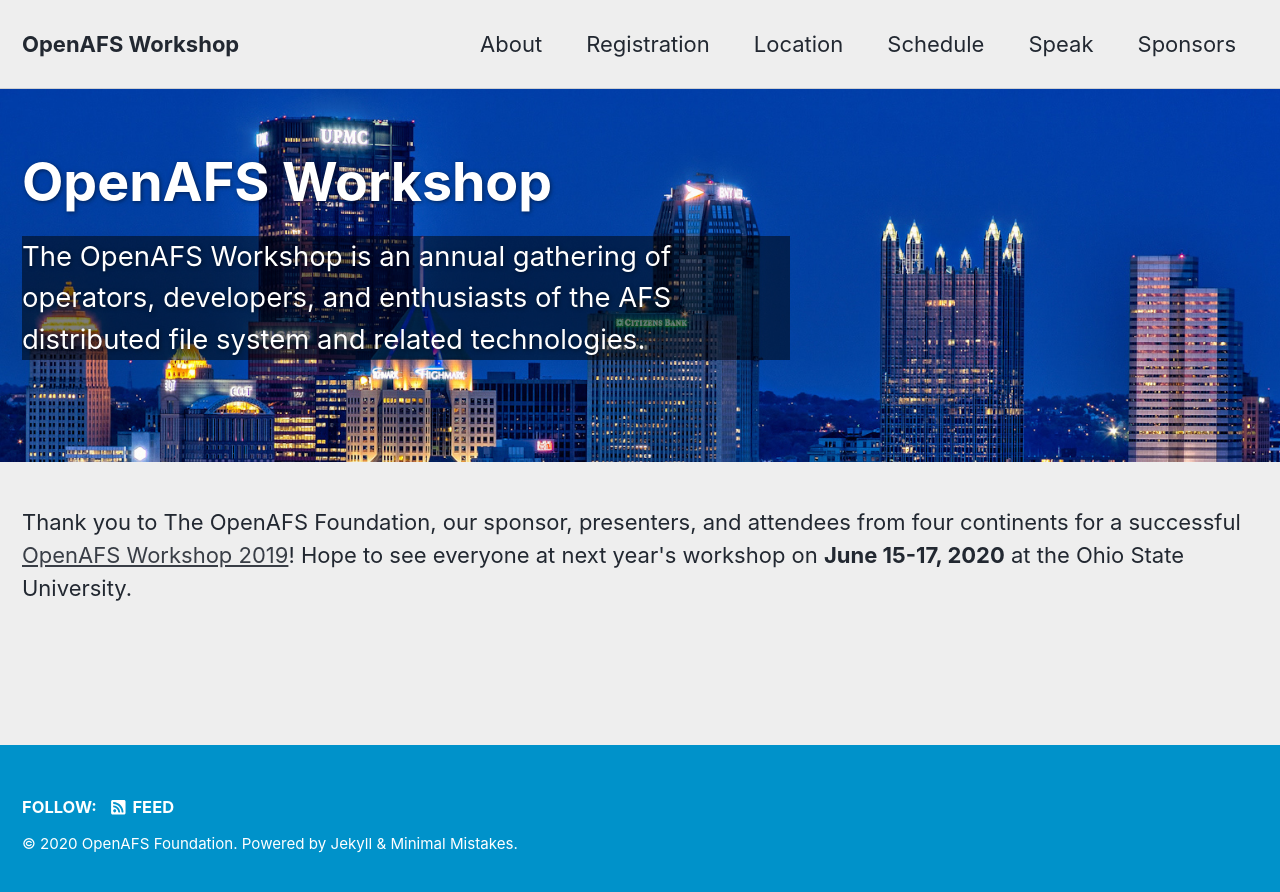
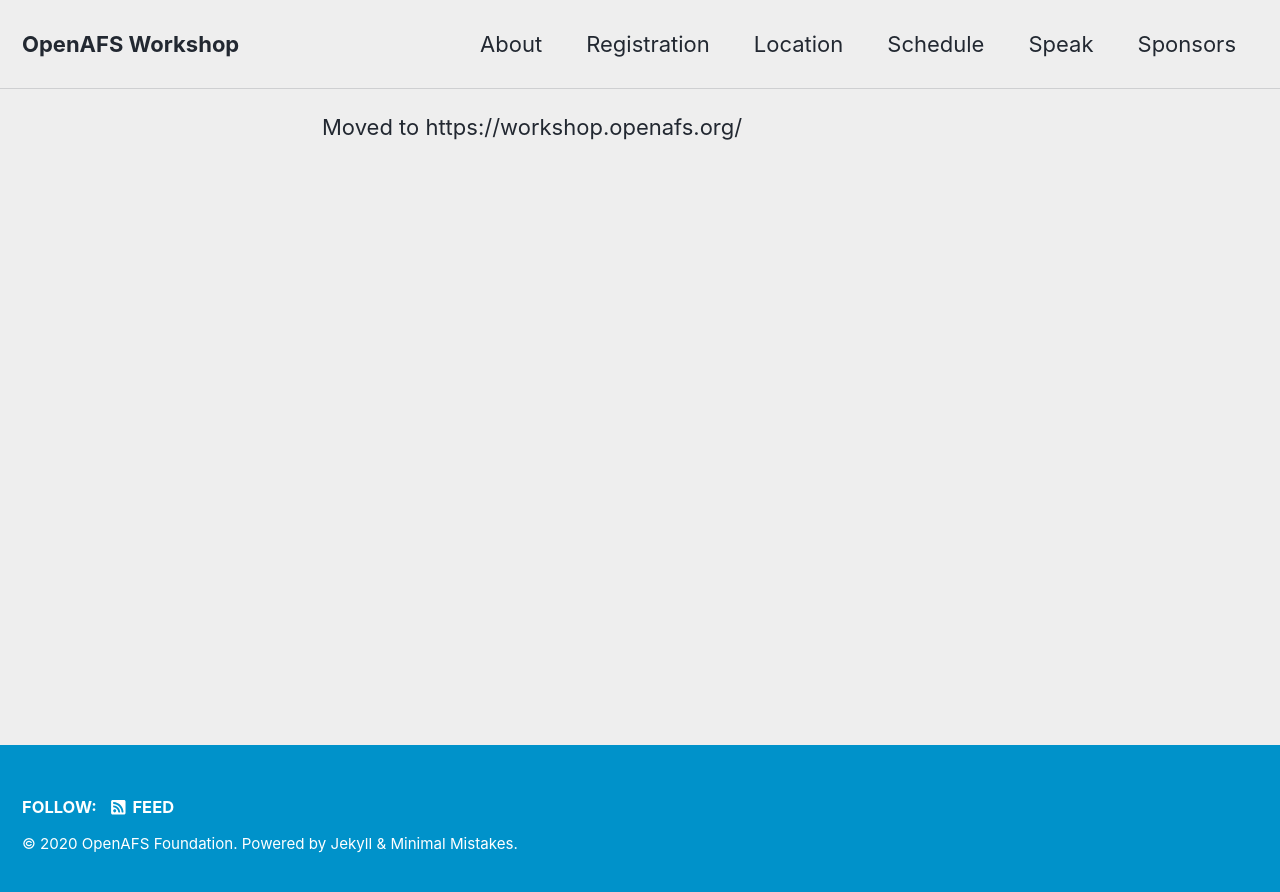
Before and after one commit to openafsfoundation/openafs-workshop.org, a Jekyll site: the page built from index.html, in a window 1280 px wide. Shown: the top 892 px of the page. Built offline with Jekyll 4.4.1, drawn with Linux system fonts in a browser that asks for light colours; cached includes are drawn as plain includes; nearby versions of some CDN libraries; the list of posts is cut into pages by our own code.

Commit message:
Add move notice

```diff
--- a/index.html
+++ b/index.html
@@ -1,16 +1,6 @@
 ---
-layout: splash
+layout: single
 permalink: /
-header:
-  overlay_color: "#5e616c"
-  overlay_image: /assets/images/splash-08.jpg
-excerpt: >
-  The OpenAFS Workshop is an annual gathering of operators, developers, and
-  enthusiasts of the AFS distributed file system and related technologies.
 ---
 
-  Thank you to The OpenAFS Foundation, our sponsor, presenters, and attendees
-  from four continents for a successful <a href="/2019/">OpenAFS Workshop 2019</a>!
-
-  Hope to see everyone at next year's workshop on <strong>June 15-17, 2020</strong>
-  at the Ohio State University.
+Moved to https://workshop.openafs.org/
```
